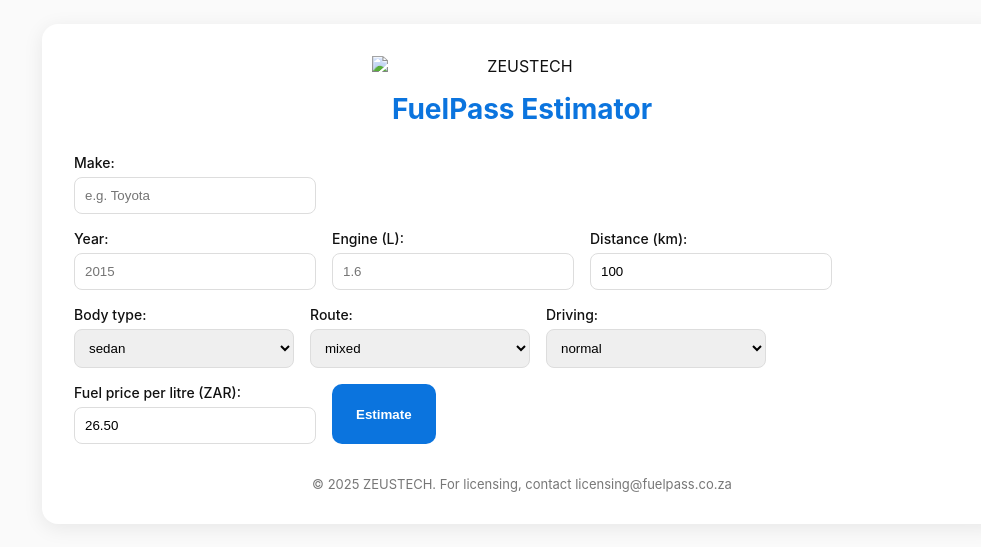
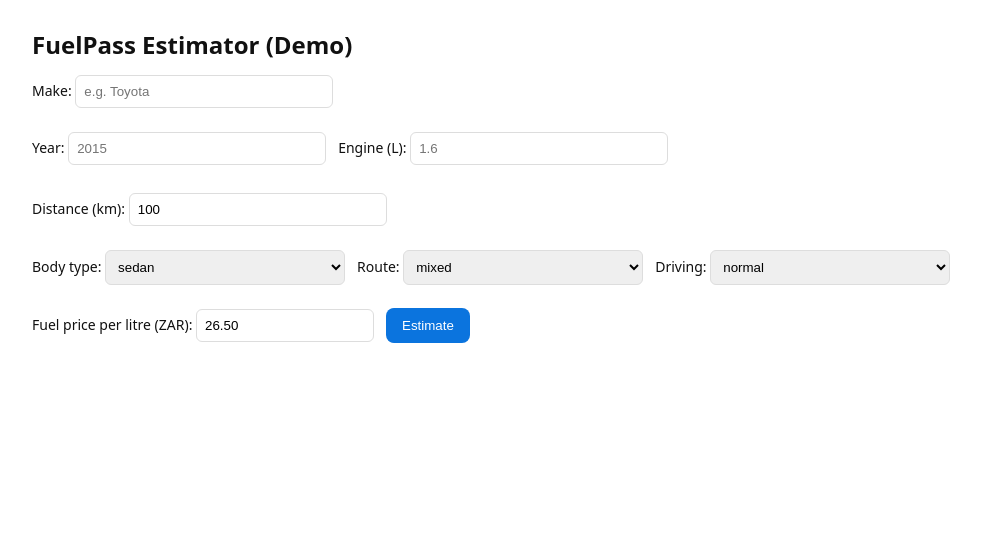
Before and after one commit to ceozeustech-sys/fuelpass-server, a FastAPI app: page / in a window 1280 px wide. Shown: the top 547 px of the page, without its empty margins (118-1099 px from the left). Run offline with FastAPI, Linux system fonts and the light colour scheme; some libraries are stand-ins or nearby versions.

Commit message:
Add .render.yaml and fix templates

```diff
--- a/templates/index.html
+++ b/templates/index.html
@@ -4,99 +4,157 @@
   <meta charset="utf-8"/>
   <title>FuelPass Estimator</title>
   <style>
-    body{font-family:-apple-system,BlinkMacSystemFont,'Segoe UI',Roboto,Helvetica,Arial,sans-serif;max-width:960px;margin:0 auto;padding:24px 16px;background:#fafafa;color:#111}
-    .container{background:white;padding:32px;border-radius:16px;box-shadow:0 4px 20px rgba(0,0,0,0.08)}
-    header{text-align:center;margin-bottom:28px}
-    .logo{max-width:300px;height:auto;margin:0 auto 16px;display:block}
-    h1{font-size:28px;color:#0b74de;margin:0 0 8px}
-    .row{display:flex;gap:16px;flex-wrap:wrap;margin-bottom:16px}
-    label{display:flex;flex-direction:column;font-weight:500;font-size:14px}
-    input,select{padding:10px;border:1px solid #ddd;border-radius:8px;width:220px;margin-top:6px}
-    button{background:#0b74de;color:white;border:0;padding:12px 24px;border-radius:10px;font-weight:600;cursor:pointer}
-    .result{background:#f8fbff;border:1px solid #d0e4f7;border-radius:12px;padding:24px;margin-top:28px;display:none}
-    .grid{display:grid;grid-template-columns:repeat(auto-fit,minmax(200px,1fr));gap:16px}
-    .metric{text-align:center;padding:12px}
-    .metric strong{display:block;font-size:18px;color:#0b74de}
-    footer{margin-top:32px;text-align:center;font-size:13px;color:#777}
+    body{font-family:system-ui,-apple-system,Segoe UI,Roboto,Helvetica,Arial;max-width:980px;margin:28px auto;padding:0 16px;color:#111}
+    h2{margin-bottom:6px}
+    label{display:block;margin:8px 0;font-size:14px}
+    input, select{padding:8px;border:1px solid #ddd;border-radius:6px;width:240px}
+    .row{display:flex;gap:12px;flex-wrap:wrap;align-items:center;margin-bottom:8px}
+    button{background:#0b74de;color:#fff;border:0;padding:10px 16px;border-radius:8px;cursor:pointer}
+    pre#out{background:#111;color:#0f0;padding:12px;border-radius:8px;white-space:pre-wrap}
+    .result{margin-top:18px;padding:14px;border:1px solid #eee;border-radius:8px;background:#fafafa}
+    .result h3{margin:0 0 8px 0}
+    .grid{display:grid;grid-template-columns:1fr 1fr;gap:12px}
+    .small{font-size:13px;color:#555}
+    .muted{color:#666;font-size:13px}
   </style>
 </head>
 <body>
-  <div class="container">
-    <header>
-      <img src="https://via.placeholder.com/300x150?text=ZEUSTECH+Logo" alt="ZEUSTECH" class="logo">
-      <h1>FuelPass Estimator</h1>
-    </header>
+  <h2>FuelPass Estimator (Demo)</h2>
 
   <div class="row">
-      <label>Make: <input id="make" placeholder="e.g. Toyota"/></label>
+    <label style="width:100%;">Make: <input id="make" placeholder="e.g. Toyota"/></label>
   </div>
+
   <div class="row">
-      <label>Year: <input id="year" type="number" placeholder="2015"/></label>
+    <label>Year: <input id="year" type="number" placeholder="2015" /></label>
     <label>Engine (L): <input id="engine" type="number" step="0.1" placeholder="1.6"/></label>
     <label>Distance (km): <input id="distance" type="number" value="100"/></label>
   </div>
+
   <div class="row">
     <label>Body type:
       <select id="body">
         <option>sedan</option><option>suv</option><option>van</option><option>truck</option>
       </select>
     </label>
+
     <label>Route:
       <select id="route">
         <option>mixed</option><option>highway</option><option>city</option>
       </select>
     </label>
+
     <label>Driving:
       <select id="drive">
         <option>normal</option><option>aggressive</option><option>eco</option>
       </select>
     </label>
   </div>
+
   <div class="row">
-      <label>Fuel price per litre (ZAR): <input id="price" type="number" step="0.01" value="26.50"/></label>
+    <label>Fuel price per litre (ZAR): <input id="price" type="number" step="0.01" value="26.50" style="width:160px"/></label>
     <button onclick="callEstimate()">Estimate</button>
   </div>
 
-    <div id="resultArea" class="result"></div>
+  <div id="loading" class="muted" style="display:none">Calculating…</div>
 
-    <footer>© 2025 ZEUSTECH. For licensing, contact licensing@fuelpass.co.za</footer>
+  <div id="resultArea" class="result" style="display:none">
+    <h3>Trip Estimate</h3>
+    <div class="grid">
+      <div>
+        <div><strong>L/100km (estimated):</strong> <span id="l100">—</span></div>
+        <div class="small">How many litres your car uses per 100 km (approx).</div>
       </div>
+      <div>
+        <div><strong>Distance:</strong> <span id="dist">—</span> km</div>
+        <div class="small">Distance you entered</div>
+      </div>
+
+      <div>
+        <div><strong>Best estimate (litres):</strong> <span id="best">—</span></div>
+        <div class="small">Most likely fuel needed</div>
+      </div>
+      <div>
+        <div><strong>Cost @ price:</strong> <span id="best_cost">—</span></div>
+        <div class="small">Best liters × price per litre</div>
+      </div>
+
+      <div>
+        <div><strong>Minimum (litres):</strong> <span id="min">—</span></div>
+        <div class="small">Lower bound (approx)</div>
+      </div>
+      <div>
+        <div><strong>Min cost:</strong> <span id="min_cost">—</span></div>
+        <div class="small">Min liters × price</div>
+      </div>
+
+      <div>
+        <div><strong>Maximum (litres):</strong> <span id="max">—</span></div>
+        <div class="small">Upper bound (approx)</div>
+      </div>
+      <div>
+        <div><strong>Max cost:</strong> <span id="max_cost">—</span></div>
+        <div class="small">Max liters × price</div>
+      </div>
+    </div>
+
+    <div style="margin-top:12px" id="notes" class="muted"></div>
+    <div style="margin-top:8px"><button onclick="resetForm()">New estimate</button></div>
+  </div>
+
+  <pre id="out" style="display:none"></pre>
 
 <script>
 async function callEstimate(){
+  document.getElementById('resultArea').style.display = 'none';
+  document.getElementById('out').style.display = 'none';
+  document.getElementById('loading').style.display = 'block';
+
   const payload = {
     make: document.getElementById('make').value || null,
     year: parseInt(document.getElementById('year').value) || null,
     engine_l: parseFloat(document.getElementById('engine').value) || null,
     distance_km: parseFloat(document.getElementById('distance').value) || 0,
-    fuel_price: parseFloat(document.getElementById('price').value) || 0.0,
     body_type: document.getElementById('body').value,
     route: document.getElementById('route').value,
     driving_style: document.getElementById('drive').value
   };
-  try {
   const res = await fetch('/estimate', {
     method: 'POST',
     headers: {'Content-Type':'application/json'},
     body: JSON.stringify(payload)
   });
   const data = await res.json();
-    const price = parseFloat(document.getElementById('price').value) || 0.0;
-    const bestCost = Number(data.best_liters) * price;
-    function fmt(x){ return (Math.round(x*100)/100).toLocaleString(undefined,{minimumFractionDigits:2,maximumFractionDigits:2}); }
-    document.getElementById('resultArea').innerHTML = `
-      <h3>Your Estimate</h3>
-      <div class="grid">
-        <div class="metric"><strong>R${price > 0 ? fmt(bestCost) : '–'}</strong><span>Estimated Cost</span></div>
-        <div class="metric"><strong>${data.l_per_100km} L/100km</strong><span>Consumption</span></div>
-        <div class="metric"><strong>${payload.distance_km} km</strong><span>Distance</span></div>
-        <div class="metric"><strong>${data.best_liters} L</strong><span>Fuel Needed</span></div>
-      </div>
-    `;
+  document.getElementById('l100').textContent = data.l_per_100km;
+  document.getElementById('dist').textContent = payload.distance_km;
+  document.getElementById('best').textContent = data.best_liters;
+  document.getElementById('min').textContent = data.min_liters;
+  document.getElementById('max').textContent = data.max_liters;
+  document.getElementById('best_cost').textContent = data.best_liters * (payload.fuel_price || 0);
+  document.getElementById('min_cost').textContent = data.min_liters * (payload.fuel_price || 0);
+  document.getElementById('max_cost').textContent = data.max_liters * (payload.fuel_price || 0);
+  document.getElementById('notes').textContent = data.notes || '';
+
   document.getElementById('resultArea').style.display = 'block';
+
+  // show raw JSON if user wants to debug
+  document.getElementById('out').textContent = JSON.stringify(data, null, 2);
+  document.getElementById('out').style.display = 'none';
+
 } catch(err){
-    alert('Error: ' + (err.message || 'Failed'));
+  document.getElementById('out').textContent = 'Error: ' + err.message;
+  document.getElementById('out').style.display = 'block';
+  console.error(err);
+} finally {
+  document.getElementById('loading').style.display = 'none';
 }
+
+function resetForm(){
+  document.getElementById('make').value = '';
+  document.getElementById('year').value = '';
+  document.getElementById('engine').value = '';
+  document.getElementById('distance').value = '100';
+  document.getElementById('price').value = '0.00';
 }
 </script>
 </body>
```
Lines whose indentation alone changed are shown as unchanged.
